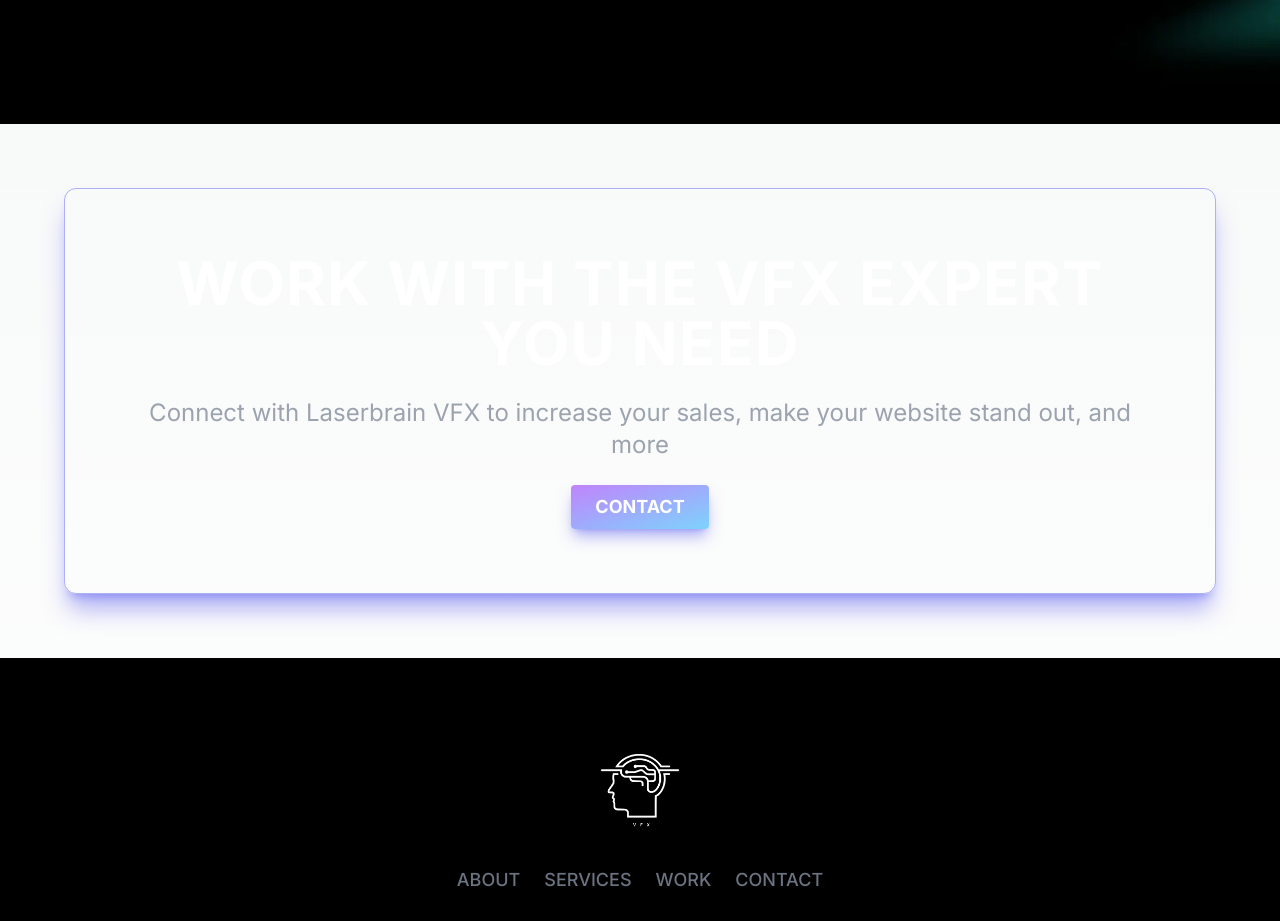
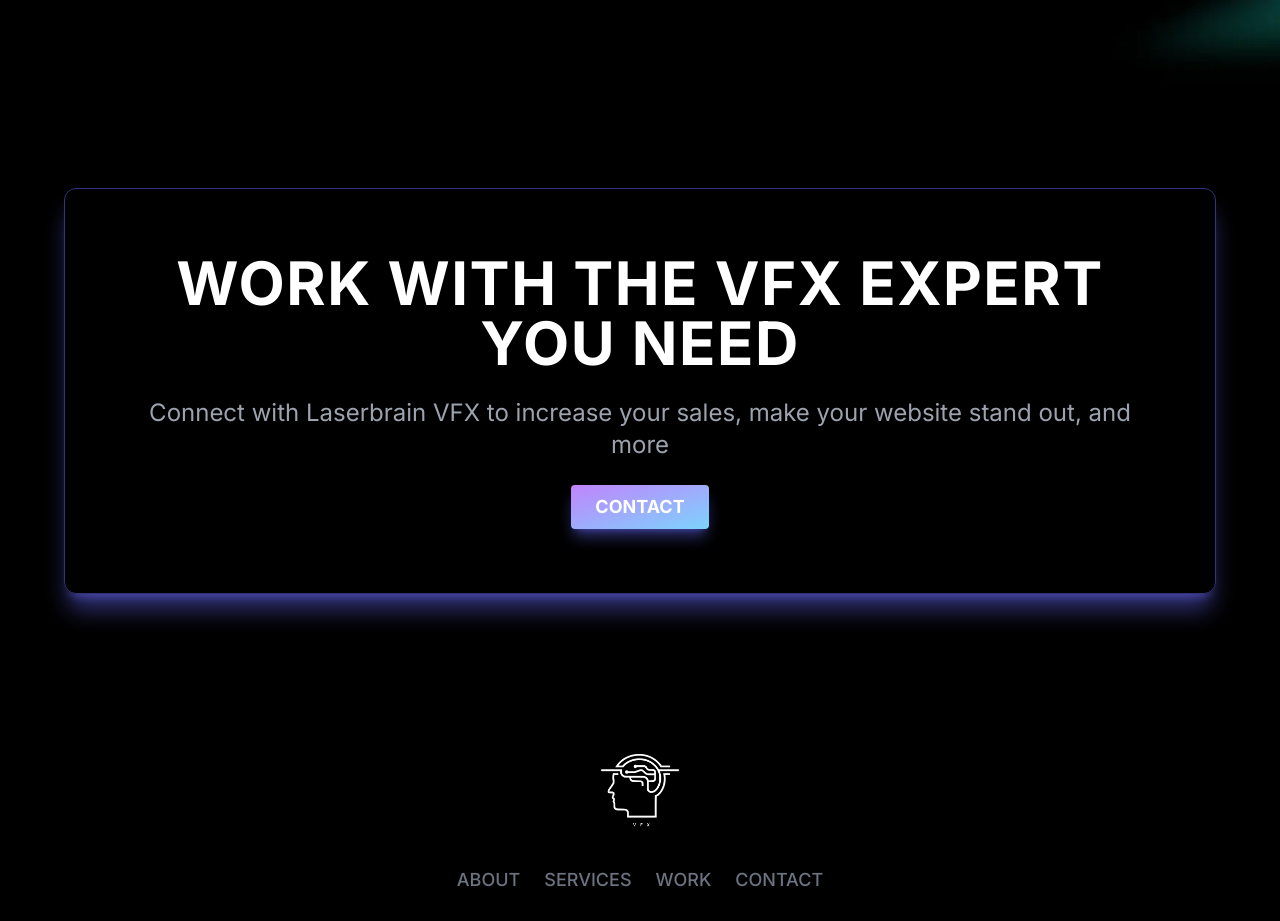
Before and after one commit to idrewlong/laserbrain, a Next.js app: page / in a window 1280 px wide. Shown: the part 4260-5181 px from the top of the page. Built offline with nearby package versions, Linux system fonts and the light colour scheme.

Commit message:
bg change

```diff
--- a/app/globals.css
+++ b/app/globals.css
@@ -6,14 +6,6 @@
   --foreground-rgb: 0, 0, 0;
   --background-start-rgb: 214, 219, 220;
   --background-end-rgb: 255, 255, 255;
-}
-
-@media (prefers-color-scheme: dark) {
-  :root {
-    --foreground-rgb: 255, 255, 255;
-    --background-start-rgb: 0, 0, 0;
-    --background-end-rgb: 0, 0, 0;
-  }
 }
 
 body {
--- a/components/Cta.tsx
+++ b/components/Cta.tsx
@@ -2,7 +2,7 @@
 
 const Cta = () => {
   return (
-    <div className="flex items-center justify-center mt-12 md:mt-0 ">
+    <div className="flex items-center justify-center mt-12 md:mt-0  bg-black ">
       <div className="rounded-xl m-8 md:m-16 border border-indigo-500/50 shadow-xl shadow-indigo-500/50 p-4 md:p-16 space-y-6 items-center text-center">
         <h1 className="font-bold text-3xl md:text-6xl text-white tracking-wide uppercase">
           Work with the{" "}
```
